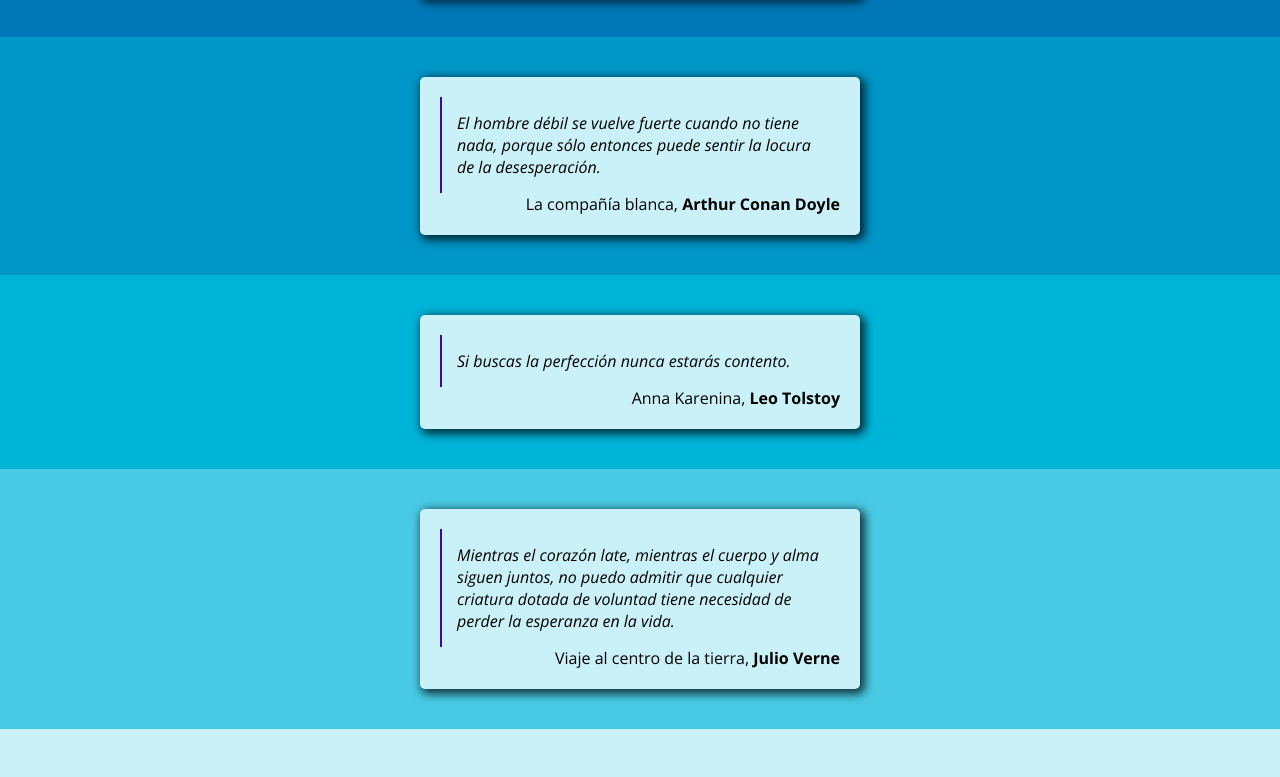
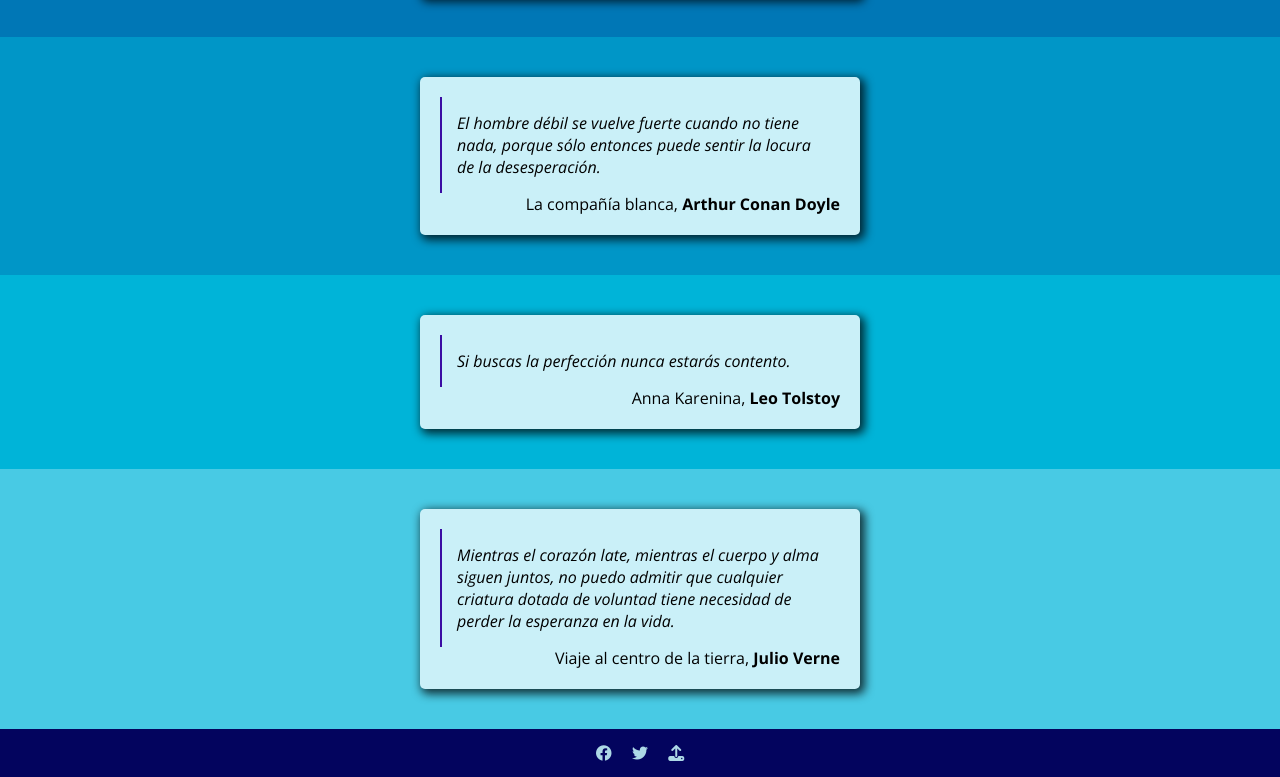
Before and after one commit to LoohanZero/ClasesPaulina, a plain HTML site: page Tarea 02/index.html in a window 1280 px wide. Shown: the part 714-1491 px from the top of the page. Before the commit the page ends 1443 px from the top, so only its background shows below. Drawn offline with nearby package versions, Linux system fonts and the light colour scheme.

Commit message:
Added icons

```diff
--- a/Tarea 02/index.html
+++ b/Tarea 02/index.html
@@ -7,14 +7,21 @@
   <link rel="preconnect" href="https://fonts.googleapis.com">
   <link rel="preconnect" href="https://fonts.gstatic.com" crossorigin>
   <link href="https://fonts.googleapis.com/css2?family=Open+Sans:ital,wght@0,400;0,700;1,400;1,700&display=swap" rel="stylesheet">
+  <link rel="stylesheet" href="https://cdnjs.cloudflare.com/ajax/libs/font-awesome/6.2.1/css/all.min.css" integrity="sha512-MV7K8+y+gLIBoVD59lQIYicR65iaqukzvf/nwasF0nqhPay5w/9lJmVM2hMDcnK1OnMGCdVK+iQrJ7lzPJQd1w==" crossorigin="anonymous" referrerpolicy="no-referrer" />
+  <link rel="stylesheet" href="https://cdnjs.cloudflare.com/ajax/libs/font-awesome/6.2.1/css/brands.min.css" integrity="sha512-G/T7HQJXSeNV7mKMXeJKlYNJ0jrs8RsWzYG7rVACye+qrcUhEAYKYzaa+VFy6eFzM2+/JT1Q+eqBbZFSHmJQew==" crossorigin="anonymous" referrerpolicy="no-referrer" />
+  <link rel="stylesheet" href="https://cdnjs.cloudflare.com/ajax/libs/font-awesome/6.2.1/css/fontawesome.min.css" integrity="sha512-giQeaPns4lQTBMRpOOHsYnGw1tGVzbAIHUyHRgn7+6FmiEgGGjaG0T2LZJmAPMzRCl+Cug0ItQ2xDZpTmEc+CQ==" crossorigin="anonymous" referrerpolicy="no-referrer" />
+  <link rel="stylesheet" href="https://cdnjs.cloudflare.com/ajax/libs/font-awesome/6.2.1/css/regular.min.css" integrity="sha512-k2UAKyvfA7Xd/6FrOv5SG4Qr9h4p2oaeshXF99WO3zIpCsgTJ3YZELDK0gHdlJE5ls+Mbd5HL50b458z3meB/Q==" crossorigin="anonymous" referrerpolicy="no-referrer" />
+  <link rel="stylesheet" href="https://cdnjs.cloudflare.com/ajax/libs/font-awesome/6.2.1/css/solid.min.css" integrity="sha512-6mc0R607di/biCutMUtU9K7NtNewiGQzrvWX4bWTeqmljZdJrwYvKJtnhgR+Ryvj+NRJ8+NnnCM/biGqMe/iRA==" crossorigin="anonymous" referrerpolicy="no-referrer" />
   <link rel="stylesheet" href="style.css" />
   <title>Citas</title>
 
 </head>
 <body>
   <header>
+    <a id="title"/>
     <h1 class="title">Citas</h1>
   </header>
+  <main>
     <section class="section section-first">
       <div class="container">
         <p class="quote"><em>El misterio de la vida no es un problema a resolver, sino una realidad a experimentar.</em></p>
@@ -51,5 +58,13 @@
         <p  class="author">Viaje al centro de la tierra, <strong>Julio Verne</strong></p>
       </div>
     </section>
+  </main>
+  <footer>
+    <div class="facebook-icon">
+      <a href="https://www.facebook.com" target="_blank"><i class="fa-brands fa-facebook"></i></a>
+      <a  href="https://twitter.com" target="_blank"><i class="fa-brands fa-twitter"></i></i></a>
+      <a href="#title"><i class="fa-solid fa-upload"></i></a>
+    </div>
+  </footer>
 </body>
 </html>
--- a/Tarea 02/style.css
+++ b/Tarea 02/style.css
@@ -1,6 +1,10 @@
 * {
     padding: 0;
     margin: 0;
+}
+
+html {
+    scroll-behavior: smooth;
 }
 
 body {
@@ -58,3 +62,17 @@ body {
 .author {
     text-align: right;
 }
+
+.facebook-icon {
+    width: fit-content;
+    margin: auto;
+}
+
+footer {
+    background-color: #03045E;
+}
+
+footer i {
+    color: lightblue;
+    padding: 1rem 0.5rem;
+}
```
Lines whose indentation alone changed are shown as unchanged.
